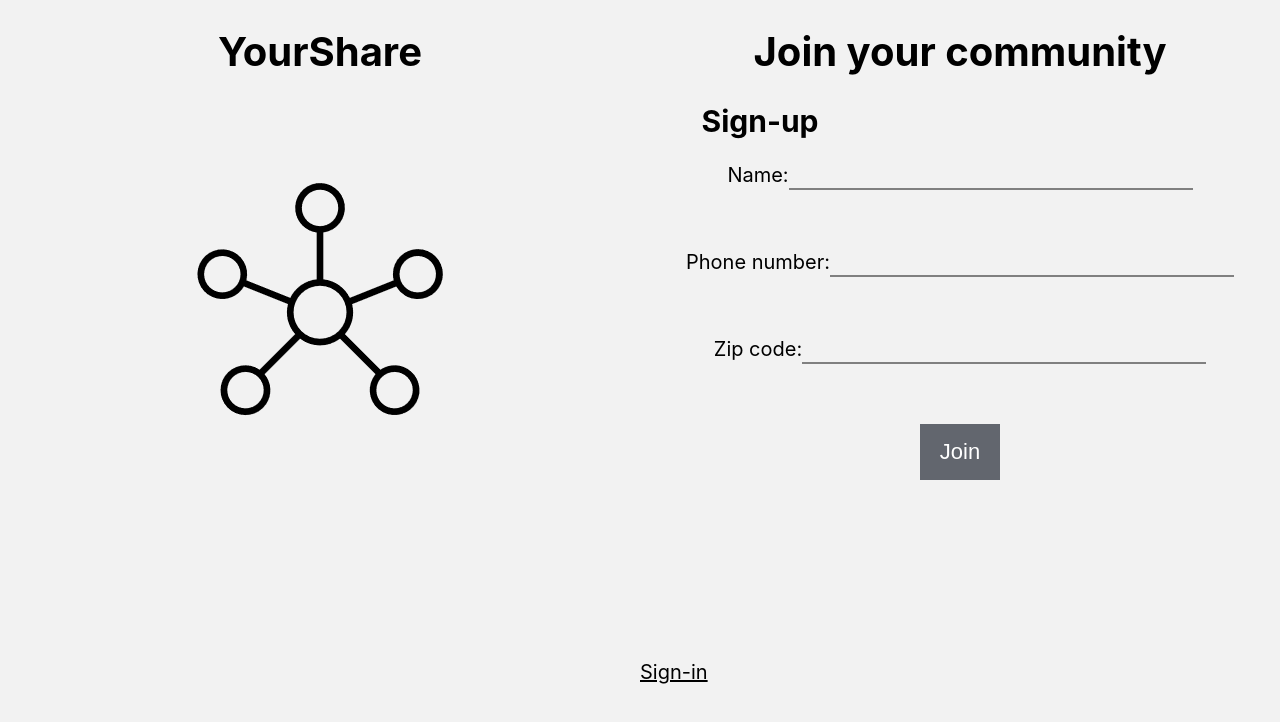
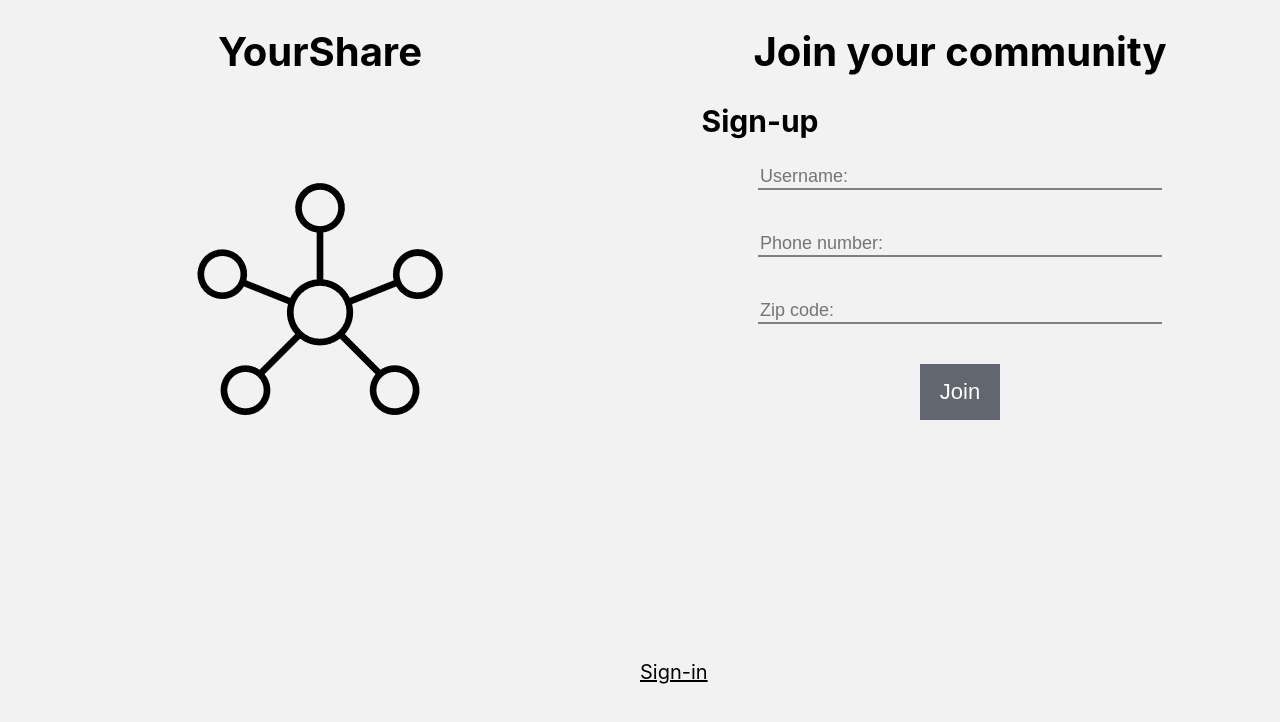
Before and after one commit to aqw1772/Localized, a React (Create React App) app in the folder yourshare/: page / in a window 1280 px wide. Shown: the top 722 px of the page. Built offline with nearby package versions, Linux system fonts and the light colour scheme.

Commit message:
removed labels from form and replaced them with placeholders

```diff
--- a/yourshare/src/pages/AccountPage.tsx
+++ b/yourshare/src/pages/AccountPage.tsx
@@ -41,27 +41,14 @@ class AccountPage extends React.Component<AccountScreenProps> {
 
             {/*User input form*/}
             <form onSubmit={this.handleSubmit}>
-              <p>
-                <label>
-                  Name:
-                <input type="text" ref={this.nameRef} />
-                </label>
-              </p>
-              <p>
-                <label>
-                  Phone number:
-                <input type="text" ref={this.phoneNumRef} />
-                </label>
-              </p>
-              <p>
-                <label>
-                  Zip code:
-                  <input type="text" ref={this.zipCodeRef} />
-                </label>
-              </p>
-              <p>
+                <input type="text" ref={this.nameRef} placeholder="Username:" />
+                <br/>
+                <input type="text" ref={this.phoneNumRef} placeholder="Phone number:" />
+                <br/>
+                <input type="text" ref={this.zipCodeRef} placeholder="Zip code: "/>
+                <br/>
                 <button> Join </button>
-              </p>
+
             </form>
           <p className="App-link" onClick={(e) => this.props.changePage(pages.BrowsePage)}>
             Sign-in
```
